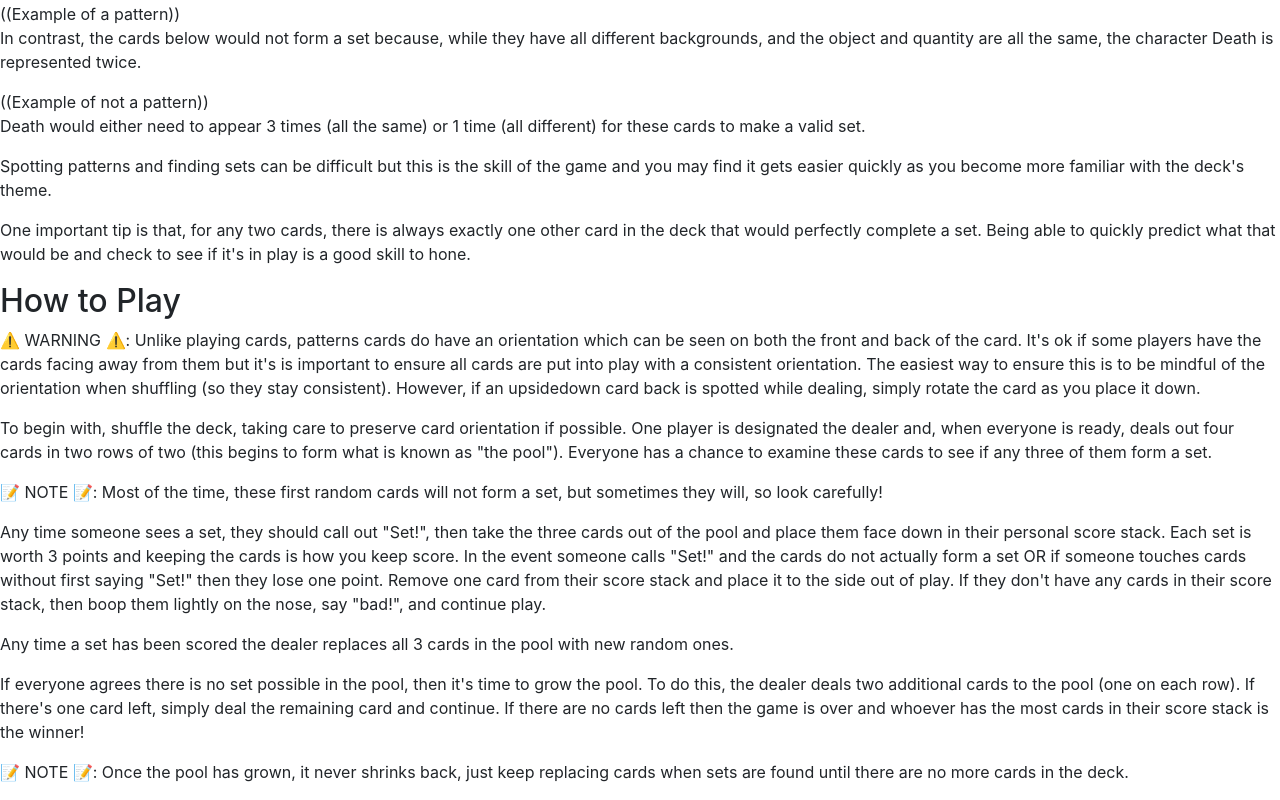
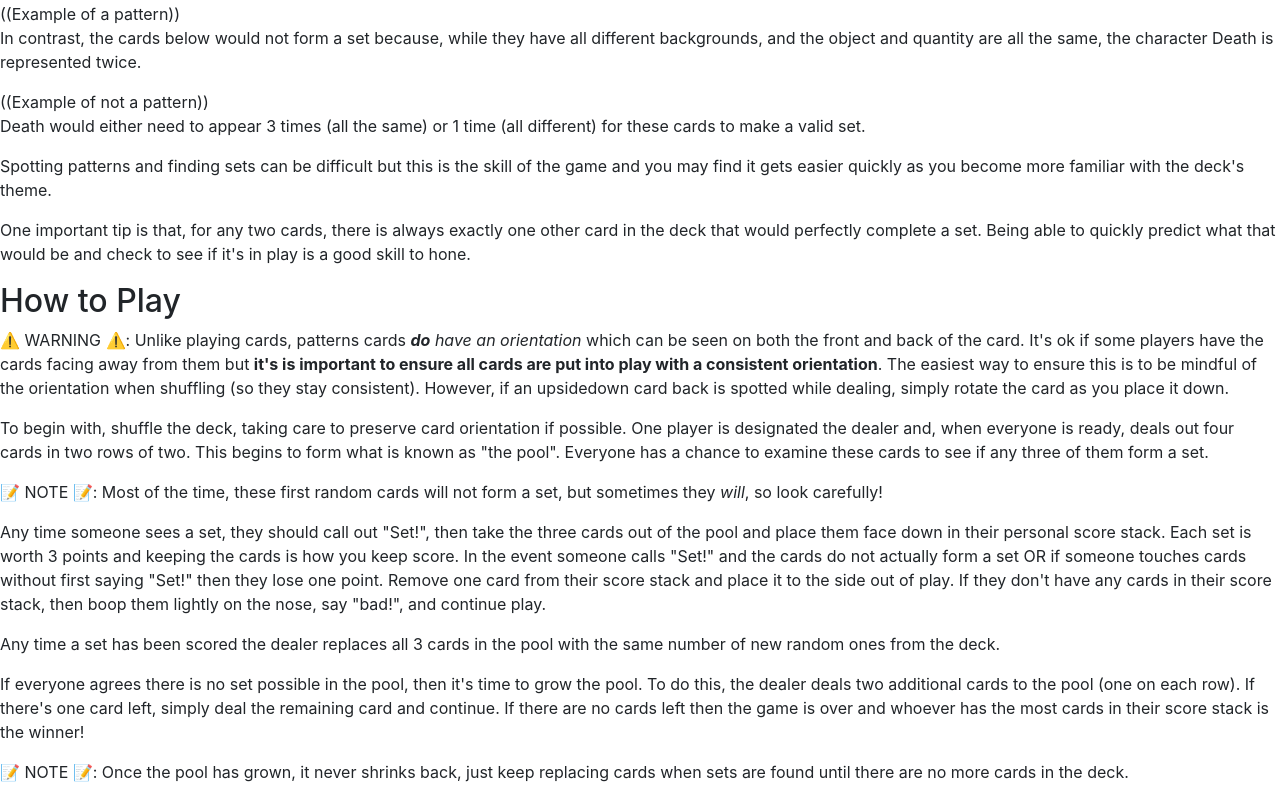
Before and after one commit to dykwia-labs/dykwia-labs.github.io, a plain HTML site: page patterns/qr-v1.html in a window 1280 px wide. Shown: the part 619-1419 px from the top of the page. Drawn offline with nearby package versions, Linux system fonts and the light colour scheme.

Commit message:
Update qr-v1.html
style tweaks

```diff
--- a/patterns/qr-v1.html
+++ b/patterns/qr-v1.html
@@ -55,15 +55,15 @@
 
 <h2>How to Play</h2>
 
-<p>⚠️ WARNING ⚠️: Unlike playing cards, patterns cards do have an orientation which can be seen on both the front and back of the card. It's ok if some players have the cards facing away from them but it's is important to ensure all cards are put into play with a consistent orientation. The easiest way to ensure this is to be mindful of the orientation when shuffling (so they stay consistent). However, if an upsidedown card back is spotted while dealing, simply rotate the card as you place it down.</p>
+<p>⚠️ WARNING ⚠️: Unlike playing cards, patterns cards <i><b>do</b> have an orientation</i> which can be seen on both the front and back of the card. It's ok if some players have the cards facing away from them but <b>it's is important to ensure all cards are put into play with a consistent orientation</b>. The easiest way to ensure this is to be mindful of the orientation when shuffling (so they stay consistent). However, if an upsidedown card back is spotted while dealing, simply rotate the card as you place it down.</p>
 
-<p>To begin with, shuffle the deck, taking care to preserve card orientation if possible. One player is designated the dealer and, when everyone is ready, deals out four cards in two rows of two (this begins to form what is known as "the pool"). Everyone has a chance to examine these cards to see if any three of them form a set.</p>
+<p>To begin with, shuffle the deck, taking care to preserve card orientation if possible. One player is designated the dealer and, when everyone is ready, deals out four cards in two rows of two. This begins to form what is known as "the pool". Everyone has a chance to examine these cards to see if any three of them form a set.</p>
 
-<p>📝 NOTE 📝: Most of the time, these first random cards will not form a set, but sometimes they will, so look carefully!</p>
+<p>📝 NOTE 📝: Most of the time, these first random cards will not form a set, but sometimes they <i>will</i>, so look carefully!</p>
 
 <p>Any time someone sees a set, they should call out "Set!", then take the three cards out of the pool and place them face down in their personal score stack. Each set is worth 3 points and keeping the cards is how you keep score. In the event someone calls "Set!" and the cards do not actually form a set OR if someone touches cards without first saying "Set!" then they lose one point. Remove one card from their score stack and place it to the side out of play. If they don't have any cards in their score stack, then boop them lightly on the nose, say "bad!", and continue play.</p>
 
-<p>Any time a set has been scored the dealer replaces all 3 cards in the pool with new random ones.</p>
+<p>Any time a set has been scored the dealer replaces all 3 cards in the pool with the same number of new random ones from the deck.</p>
 
 <p>If everyone agrees there is no set possible in the pool, then it's time to grow the pool. To do this, the dealer deals two additional cards to the pool (one on each row). If there's one card left, simply deal the remaining card and continue. If there are no cards left then the game is over and whoever has the most cards in their score stack is the winner!</p>
 
```
